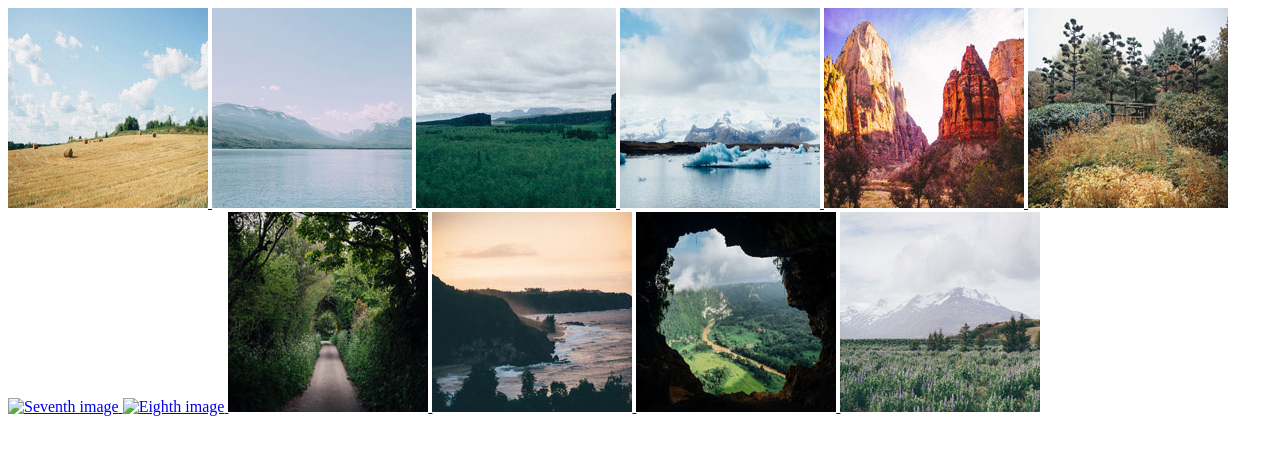
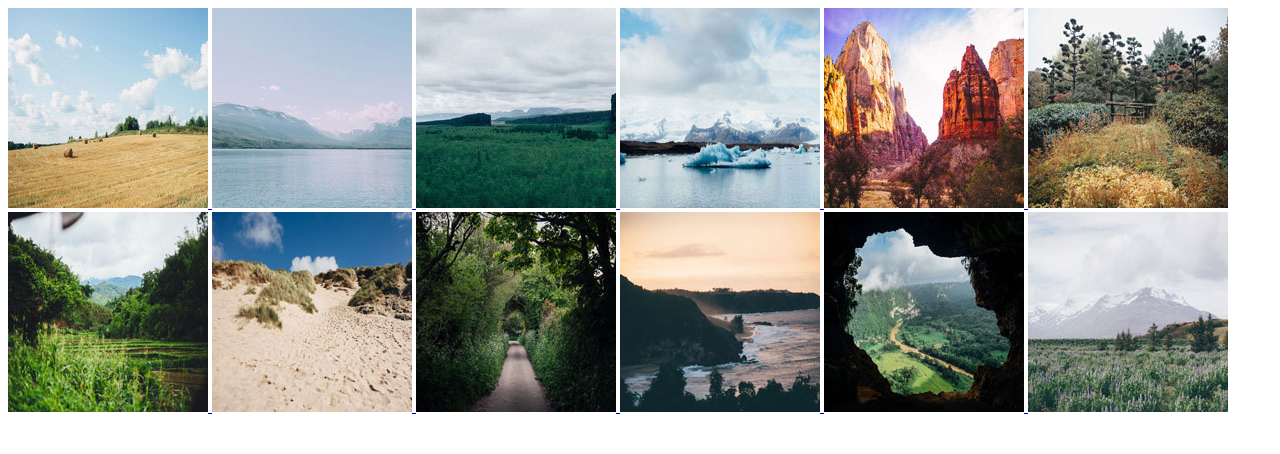
Before and after one commit to FrankGrillo1991/project-5, a plain HTML site: page index.html in a window 1280 px wide. Drawn offline with Linux system fonts and the light colour scheme.

Commit message:
Update index.html

```diff
--- a/index.html
+++ b/index.html
@@ -39,11 +39,11 @@
         </a>
 
         <a href="photos/07.jpg" data-caption="Image caption">
-            <img src="img/thumbnails/07.jpg" alt="Seventh image">
+            <img src="photos/thumbnails/07.jpg" alt="Seventh image">
         </a>
 
         <a href="photos/08.jpg" data-caption="Image caption">
-            <img src="img/thumbnails/08.jpg" alt="Eighth image">
+            <img src="photos/thumbnails/08.jpg" alt="Eighth image">
         </a>
 
         <a href="photos/09.jpg" data-caption="Image caption">
```
